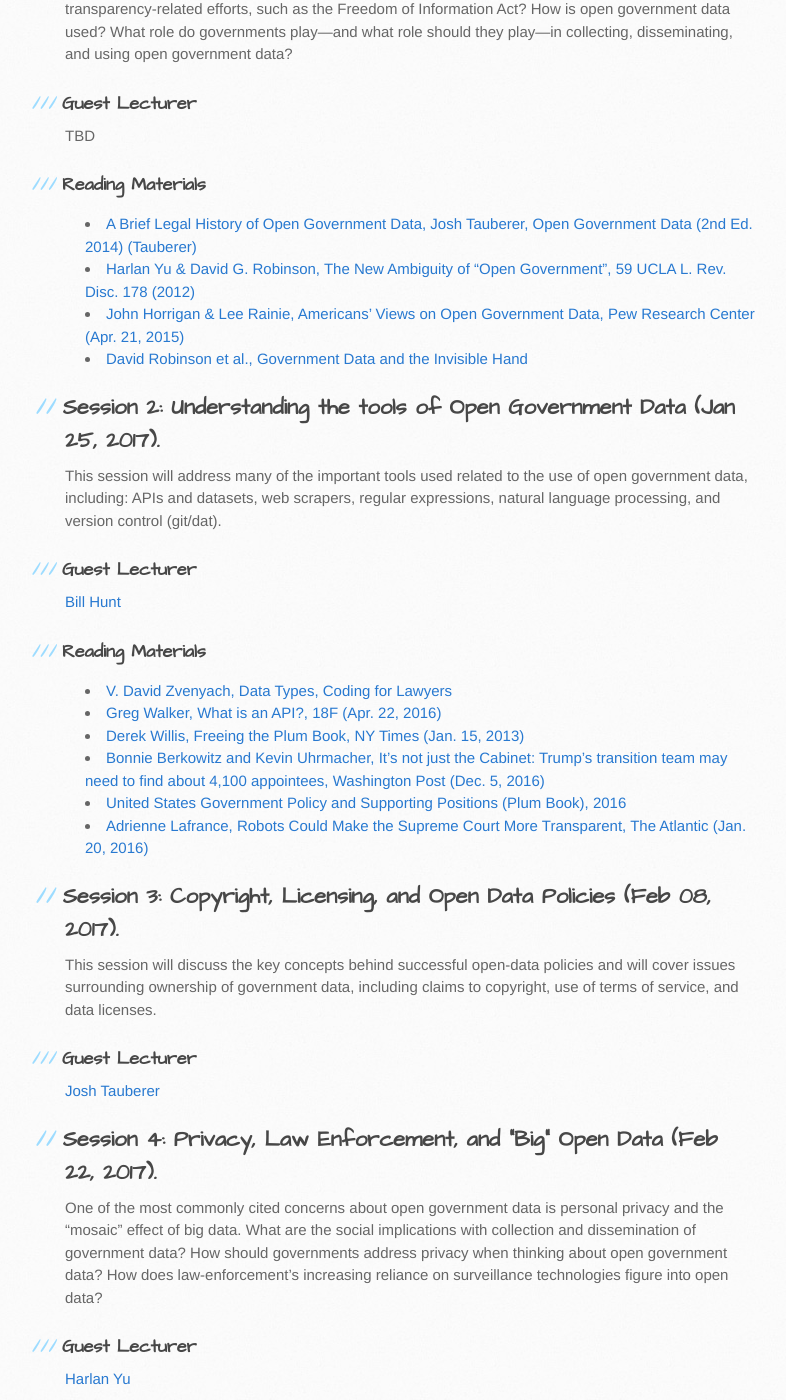
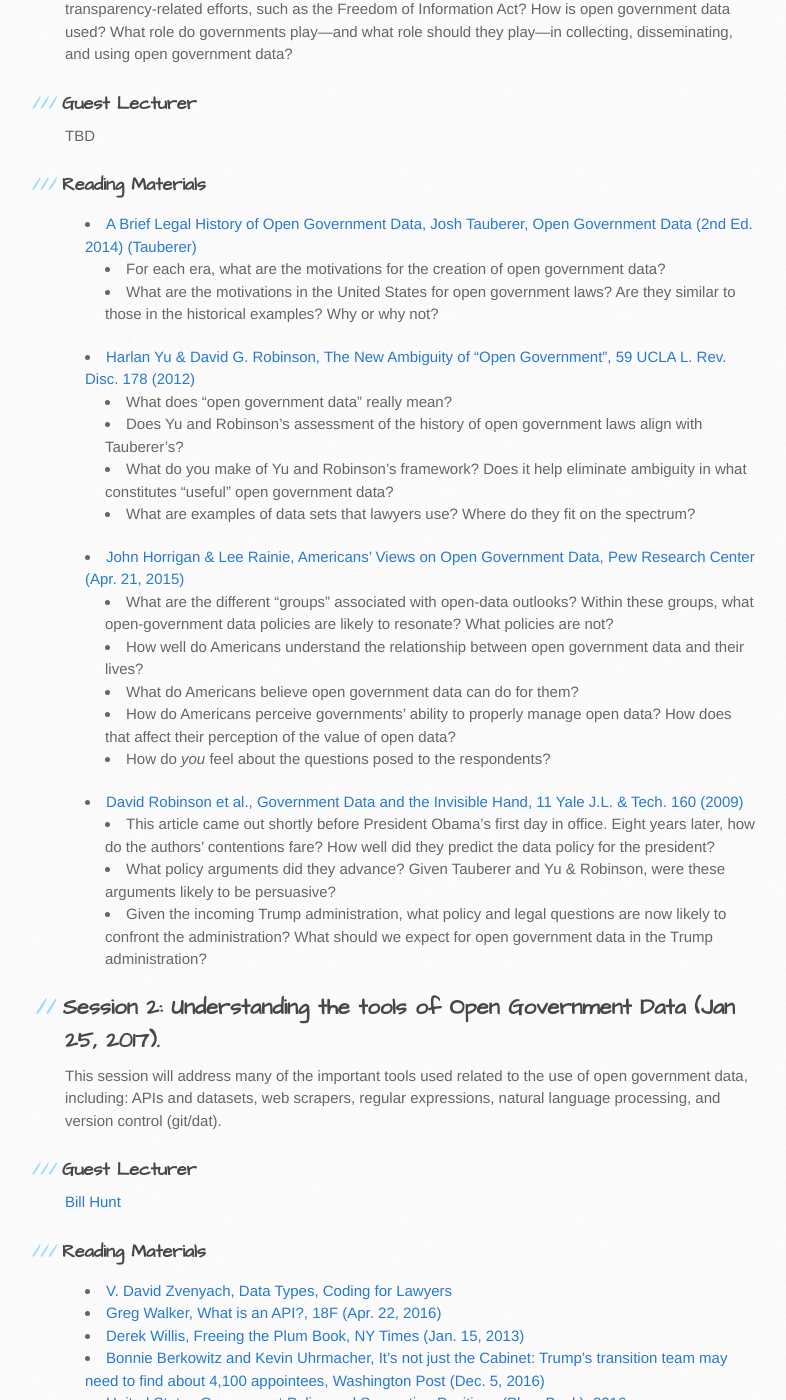
Before and after one commit to opengovdata/opengovdata.github.io, a Jekyll site: the page built from _pages/syllabus.md, in a window 1280 px wide and 1400 px high, scrolled down 1910 px. Shown: the whole window, without its empty margins (105-891 px from the left). Built offline with Jekyll 4.4.1, drawn with Linux system fonts in a browser that asks for light colours.

Commit message:
added discussion topics

```diff
--- a/_pages/syllabus.md
+++ b/_pages/syllabus.md
@@ -38,8 +38,8 @@
 ### Reading Materials
 
 {% for m in s.materials %}* [{{m.name}}]({{m.url}})
+{% if m.discussion.size > 0 %}{% for t in m.discussion %}  * {{t}}
 {% endfor %}
+{% endif %}{% endfor %}
 
-{% endif %}
-
-{% endfor %}
+{% endif %}{% endfor %}
--- a/data/syllabus.yml
+++ b/data/syllabus.yml
@@ -40,12 +40,30 @@
     materials:
       - name: "A Brief Legal History of Open Government Data, Josh Tauberer, Open Government Data (2nd Ed. 2014) (Tauberer)"
         url: https://opengovdata.io/2014/legal-history/
+        discussion:
+        - For each era, what are the motivations for the creation of open government data?
+        - What are the motivations in the United States for open government laws? Are they similar to those in the historical examples? Why or why not?
       - name: Harlan Yu & David G. Robinson, The New Ambiguity of "Open Government", 59 UCLA L. Rev. Disc. 178 (2012)
         url: http://www.uclalawreview.org/the-new-ambiguity-of-%E2%80%9Copen-government%E2%80%9D/
+        discussion:
+        - What does "open government data" really mean?
+        - Does Yu and Robinson's assessment of the history of open government laws align with Tauberer's?
+        - What do you make of Yu and Robinson's framework? Does it help eliminate ambiguity in what constitutes "useful" open government data?
+        - What are examples of data sets that lawyers use? Where do they fit on the spectrum?
       - name: "John Horrigan & Lee Rainie, Americans' Views on Open Government Data, Pew Research Center (Apr. 21, 2015)"
         url: http://www.pewinternet.org/2015/04/21/open-government-data/
-      - name: "David Robinson et al., Government Data and the Invisible Hand"
+        discussion:
+        - What are the different "groups" associated with open-data outlooks? Within these groups, what open-government data policies are likely to resonate? What policies are not?
+        - How well do Americans understand the relationship between open government data and their lives?
+        - What do Americans believe open government data can do for them?
+        - How do Americans perceive governments' ability to properly manage open data? How does that affect their perception of the value of open data?
+        - How do *you* feel about the questions posed to the respondents?
+      - name: "David Robinson et al., Government Data and the Invisible Hand, 11 Yale J.L. & Tech. 160 (2009)"
         url: http://digitalcommons.law.yale.edu/yjolt/vol11/iss1/4/
+        discussion:
+        - This article came out shortly before President Obama's first day in office. Eight years later, how do the authors' contentions fare? How well did they predict the data policy for the president?
+        - What policy arguments did they advance? Given Tauberer and Yu & Robinson, were these arguments likely to be persuasive?
+        - Given the incoming Trump administration, what policy and legal questions are now likely to confront the administration? What should we expect for open government data in the Trump administration?
 
   - session: "2"
     date: 2017-01-25
```
